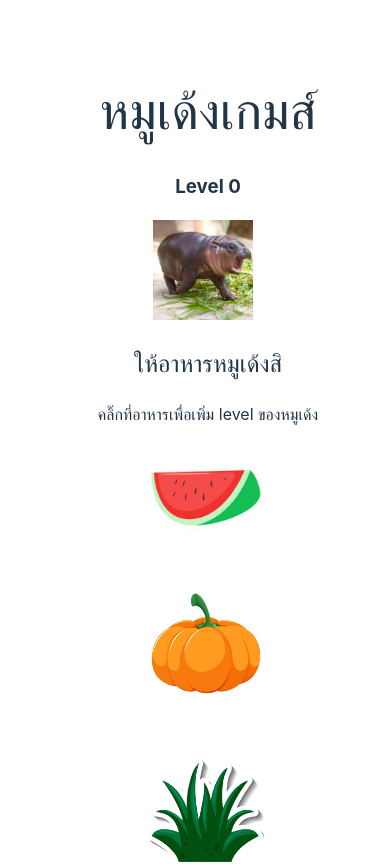
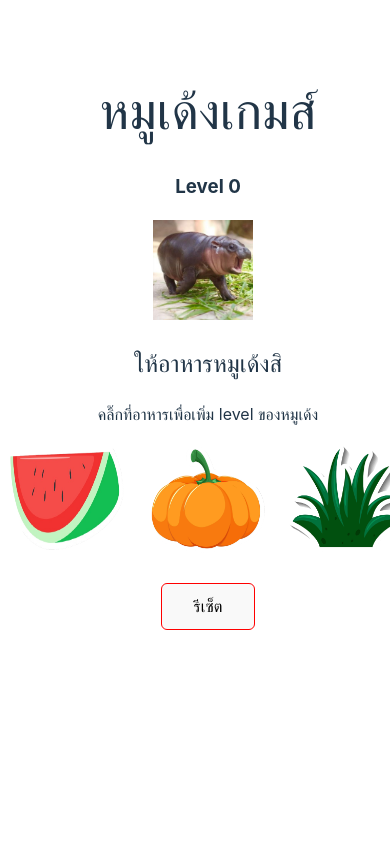
Before and after one commit to MathPro29/Moodeng_371, a React (Vite) app: page / in a window 390 px wide. Shown: the top 864 px of the page. Built offline with nearby package versions, Linux system fonts and the light colour scheme.

Commit message:
resize-mobile-fix

```diff
--- a/src/App.jsx
+++ b/src/App.jsx
@@ -30,7 +30,6 @@ export default function App() {
     <>
       <h1>หมูเด้งเกมส์</h1>
       <h3>Level {level}</h3>
-      <div>
         <img
           src={level >= 100 ? minepigImg : pigdengImg}
           alt={level >= 100 ? "หมูอ้วน" : "หมูเด้ง"}
@@ -42,9 +41,9 @@ export default function App() {
           }}
         />
         <MaxLevel level={level} />
-      </div>
       <h2>ให้อาหารหมูเด้งสิ</h2>
       <p>คลิ๊กที่อาหารเพื่อเพิ่ม level ของหมูเด้ง</p>
+      <div className='foodArea'>
       <img
         className='foodItems'
         src={watermelonImg}
@@ -66,6 +65,7 @@ export default function App() {
         onClick={() => increaseLevel(15)}
         style={{ cursor: 'pointer' }}
       />
+      </div>
       <div>
         <button onClick={() => {
           setLevel(0);
--- a/src/index.css
+++ b/src/index.css
@@ -17,14 +17,22 @@
   justify-content: center;
 }
 
-.foodItems{
-  cursor: pointer;
-  margin: 1.4em;
+.foodArea {
+  display: flex;
+  justify-content: center;
+  gap: 0.8em;
 }
 
-.foodItems:hover{
-  opacity: 70%;
-  transition: 0.2s;
+.foodItems {
+  cursor: pointer;
+  margin: 0;
+  width: 8rem;
+  height: auto;
+  transition: opacity 0.2s;
+}
+
+.foodItems:hover {
+  opacity: 0.7;
 }
 
 a {
```
